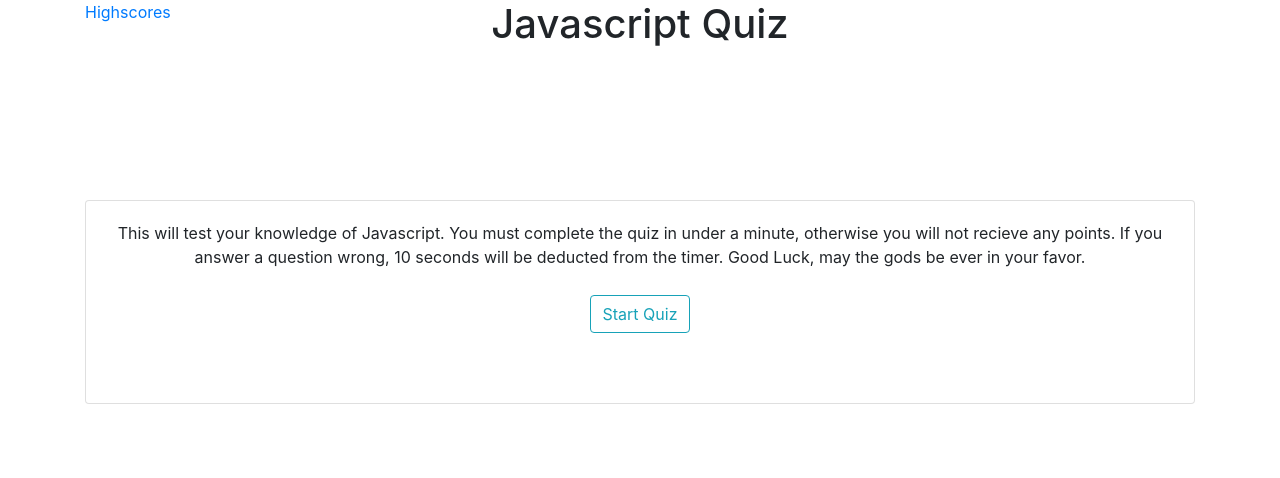
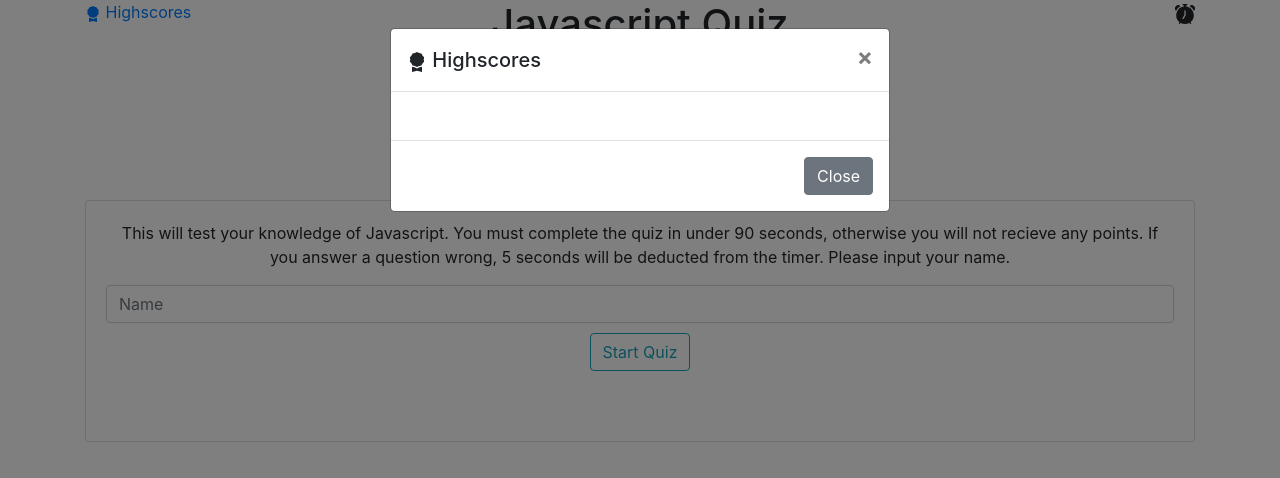
Before and after one commit to samuelbaetz/javascriptcodequiz, a plain HTML site: page index.html in a window 1280 px wide. Both pictures are taken after a click on the link "Highscores". Drawn offline with nearby package versions, Linux system fonts and the light colour scheme.

Commit message:
added icons

```diff
--- a/index.html
+++ b/index.html
@@ -9,17 +9,54 @@
 </head>
 <body>
 
+
+
+<div id="myModal" class="modal" tabindex="-1">
+    <div class="modal-dialog">
+      <div class="modal-content">
+        <div class="modal-header">
+          <h5 class="modal-title">
+            <svg width="1em" height="1em" viewBox="0 0 16 16" class="bi bi-award-fill" fill="currentColor" xmlns="http://www.w3.org/2000/svg">
+                <path d="M8 0l1.669.864 1.858.282.842 1.68 1.337 1.32L13.4 6l.306 1.854-1.337 1.32-.842 1.68-1.858.282L8 12l-1.669-.864-1.858-.282-.842-1.68-1.337-1.32L2.6 6l-.306-1.854 1.337-1.32.842-1.68L6.331.864 8 0z"/>
+                <path d="M4 11.794V16l4-1 4 1v-4.206l-2.018.306L8 13.126 6.018 12.1 4 11.794z"/>
+              </svg>
+            Highscores</h5>
+          <button type="button" class="close" data-dismiss="modal" aria-label="Close">
+            <span aria-hidden="true">&times;</span>
+          </button>
+        </div>
+        <div class="modal-body">
+          <p id="scores"></p>
+        </div>
+        <div class="modal-footer">
+          <button type="button" class="btn btn-secondary" data-dismiss="modal">Close</button>
+
+        </div>
+      </div>
+    </div>
+  </div>
+
     <div class="container">
         <div class="row">
             <div class="col-4">
-                <a href= "#">Highscores</a>
+                <a id="highscores" href= "#">
+                    <svg width="1em" height="1em" viewBox="0 0 16 16" class="bi bi-award-fill" fill="currentColor" xmlns="http://www.w3.org/2000/svg">
+                        <path d="M8 0l1.669.864 1.858.282.842 1.68 1.337 1.32L13.4 6l.306 1.854-1.337 1.32-.842 1.68-1.858.282L8 12l-1.669-.864-1.858-.282-.842-1.68-1.337-1.32L2.6 6l-.306-1.854 1.337-1.32.842-1.68L6.331.864 8 0z"/>
+                        <path d="M4 11.794V16l4-1 4 1v-4.206l-2.018.306L8 13.126 6.018 12.1 4 11.794z"/>
+                      </svg>
+                    Highscores</a>
                 </div>
             <div class="col-4">
         <h1 id="title">Javascript Quiz</h1>
         </div>
 
         <div class="col-sm-4">
-        <h5 id="time"></h5>
+
+        <h5 id="time">
+            <svg width="1em" height="1em" viewBox="0 0 16 16" class="bi bi-alarm-fill" fill="currentColor" xmlns="http://www.w3.org/2000/svg">
+                <path fill-rule="evenodd" d="M6 .5a.5.5 0 0 1 .5-.5h3a.5.5 0 0 1 0 1H9v1.07a7.001 7.001 0 0 1 3.274 12.474l.601.602a.5.5 0 0 1-.707.708l-.746-.746A6.97 6.97 0 0 1 8 16a6.97 6.97 0 0 1-3.422-.892l-.746.746a.5.5 0 0 1-.707-.708l.602-.602A7.001 7.001 0 0 1 7 2.07V1h-.5A.5.5 0 0 1 6 .5zM.86 5.387A2.5 2.5 0 1 1 4.387 1.86 8.035 8.035 0 0 0 .86 5.387zM11.613 1.86a2.5 2.5 0 1 1 3.527 3.527 8.035 8.035 0 0 0-3.527-3.527zM8.5 5.5a.5.5 0 0 0-1 0v3.362l-1.429 2.38a.5.5 0 1 0 .858.515l1.5-2.5A.5.5 0 0 0 8.5 9V5.5z"/>
+              </svg>
+        </h5>
 
       </div>
     </div>
@@ -36,8 +73,8 @@
 
         <div class="card-body">
 
-                <p id="disclaimer">This will test your knowledge of Javascript. You must complete the quiz in under a minute, otherwise you will not recieve any points. If you answer a question wrong, 10 seconds will be deducted from the timer. Good Luck, may the gods be ever in your favor.</p>
-
+                <p id="disclaimer">This will test your knowledge of Javascript. You must complete the quiz in under 90 seconds, otherwise you will not recieve any points. If you answer a question wrong, 5 seconds will be deducted from the timer. Please input your name.</p>
+                <input type="text" id="nameinput" class="form-control" placeholder="Name" aria-label="Username" aria-describedby="basic-addon1">
             <button id="startquiz" type="button" class="btn btn-outline-info">Start Quiz</button>
 
 
@@ -64,6 +101,9 @@
 <div class="footer">
 
 </div>
+<script src="https://code.jquery.com/jquery-3.5.1.slim.min.js" integrity="sha384-DfXdz2htPH0lsSSs5nCTpuj/zy4C+OGpamoFVy38MVBnE+IbbVYUew+OrCXaRkfj" crossorigin="anonymous"></script>
+<script src="https://cdn.jsdelivr.net/npm/popper.js@1.16.1/dist/umd/popper.min.js" integrity="sha384-9/reFTGAW83EW2RDu2S0VKaIzap3H66lZH81PoYlFhbGU+6BZp6G7niu735Sk7lN" crossorigin="anonymous"></script>
+<script src="https://stackpath.bootstrapcdn.com/bootstrap/4.5.2/js/bootstrap.min.js" integrity="sha384-B4gt1jrGC7Jh4AgTPSdUtOBvfO8shuf57BaghqFfPlYxofvL8/KUEfYiJOMMV+rV" crossorigin="anonymous"></script>
 <script src="script.js"></script>
 </body>
 </html>
--- a/script.js
+++ b/script.js
@@ -2,36 +2,14 @@
 function start() {
     document.getElementById('startquiz').style.visibility = "hidden";
     document.getElementById('disclaimer').style.visibility = "hidden";
+    document.getElementById('nameinput').style.visibility = "hidden";
     document.getElementById('testquestions').style.visibility = "visible";
+    var nameinput = document.getElementById("nameinput")
+    localStorage.setItem("nameinput", nameinput.value);
     startCountdown()
     questionone()
 }
-var timer = document.querySelector("#time")
-var counter = 90;
-var interval;
-function startCountdown() {
 
-
-    interval = setInterval(() => {
-      console.log(counter);
-      timer.textContent = counter
-      counter--;
-
-      if (counter < 0 ) {
-        clearInterval(interval);
-
-      }
-
-    }, 1000);
-
-  }
-
-  function wronganswer(){
-    var timer = document.querySelector("#time")
-      counter = counter - 5;
-
-
-  }
 
 function questionone(){
     var q1 = document.querySelector("#question")
@@ -46,12 +24,14 @@ function questionone(){
     a3.textContent = question1.answer3
     a4.textContent = question1.answer4
 
+    if (a3.addEventListener('click', correctanswer)) {
+
+    }
+
     if (a3.addEventListener('click', questiontwo)) {
 
     }
-    if (a3.addEventListener('click', correctanswer)) {
 
-    }
 
     if (a2.addEventListener('click', wronganswer)) {
 
@@ -87,12 +67,14 @@ function questiontwo() {
     a3.textContent = question2.answer3
     a4.textContent = question2.answer4
 
+    if (a3.addEventListener('click', correctanswer)) {
+
+    }
+
     if (a3.addEventListener('click', questionthree)) {
 
     }
-    if (a3.addEventListener('click', correctanswer)) {
 
-    }
     if (a2.addEventListener('click', wronganswer)) {
 
     }
@@ -127,12 +109,14 @@ function questionthree() {
     a3.textContent = question3.answer3
     a4.textContent = question3.answer4
 
+    if (a4.addEventListener('click', correctanswer)) {
+
+    }
+
     if (a4.addEventListener('click', questionfour)) {
 
     }
-    if (a4.addEventListener('click', correctanswer)) {
 
-    }
     if (a2.addEventListener('click', wronganswer)) {
 
     }
@@ -164,12 +148,14 @@ function questionfour() {
     a3.textContent = question4.answer3
     a4.textContent = question4.answer4
 
+    if (a3.addEventListener('click', correctanswer)) {
+
+    }
+
     if (a3.addEventListener('click', questionfive)) {
 
     }
-    if (a3.addEventListener('click', correctanswer)) {
 
-    }
 
     if (a2.addEventListener('click', wronganswer)) {
 
@@ -205,12 +191,14 @@ function questionfive() {
     a3.textContent = question5.answer3
     a4.textContent = question5.answer4
 
+    if (a4.addEventListener('click', correctanswer)) {
+
+    }
+
     if (a4.addEventListener('click', complete)) {
 
     }
-    if (a4.addEventListener('click', correctanswer)) {
 
-    }
     if (a2.addEventListener('click', wronganswer)) {
 
     }
@@ -233,14 +221,21 @@ function questionfive() {
 }
 
 function complete() {
+    clearInterval(interval)
     var q1 = document.querySelector("#question")
    q1.textContent = "Complete"
     document.getElementById('answer1').style.visibility = "hidden";
     document.getElementById('answer2').style.visibility = "hidden";
     document.getElementById('answer3').style.visibility = "hidden";
     document.getElementById('answer4').style.visibility = "hidden";
-   clearInterval(interval)
+
+
     localStorage.setItem("score", counter)
+
+    var scores = document.getElementById("scores")
+    var scorevalue = localStorage.getItem("nameinput");
+    var snumvalue = localStorage.getItem("score")
+    scores.textContent = scorevalue + " " + snumvalue;
 }
 
 function correctanswer() {
@@ -292,3 +287,37 @@ var question5 = {
     answer3: "For loops",
     answer4: "console.log"
 }
+
+var timer = document.querySelector("#time")
+var counter = 90;
+var interval;
+function startCountdown() {
+
+
+    interval = setInterval(() => {
+      console.log(counter);
+      timer.textContent = counter
+      counter--;
+
+      if (counter < 0 ) {
+        clearInterval(interval);
+
+      }
+
+    }, 1000);
+
+  }
+
+  function wronganswer(){
+    var timer = document.querySelector("#time")
+      counter = counter - 5;
+
+
+  }
+
+  function showHigh() {
+    $('#myModal').modal('show')
+  }
+
+  var modal = document.querySelector("#highscores")
+  modal.addEventListener('click', showHigh)
```
